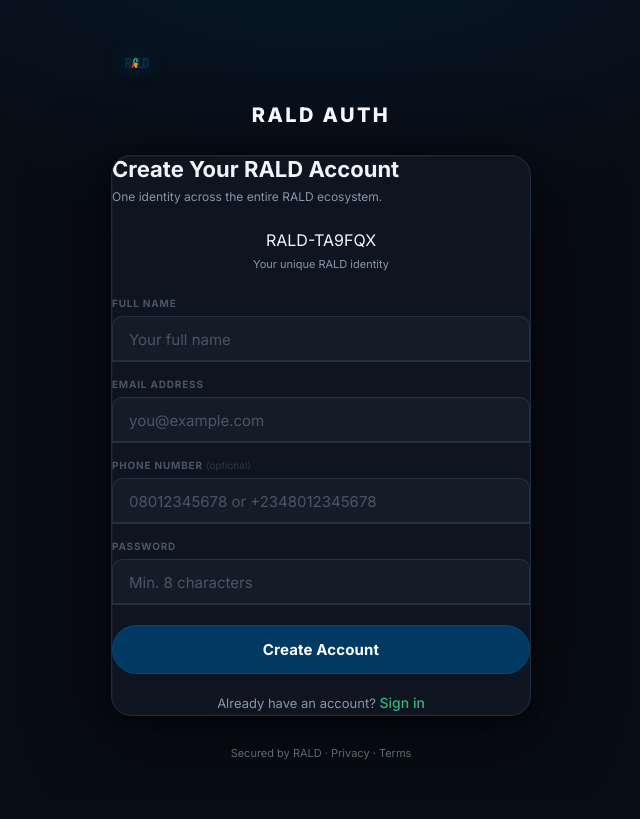
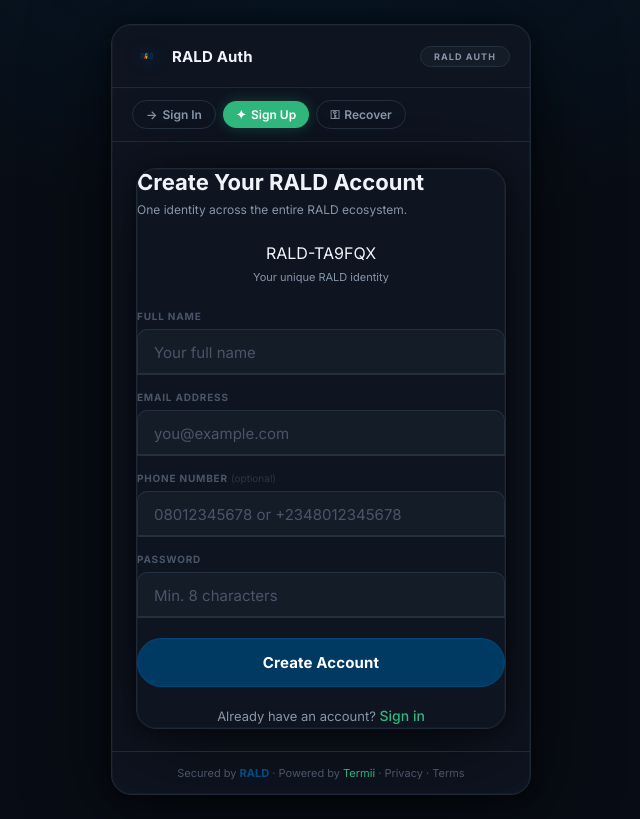
Before and after one commit to Ostinato-Loop/rald-auth-ui, a React (Vite) app: page /signup in a window 1280 px wide. Shown: the whole page, without its empty margins (319-959 px from the left). Built offline with nearby package versions, Linux system fonts and the light colour scheme; no server answers.

Commit message:
feat: Loop-style shell — header+logo+badge, 3-tab nav, footer

```diff
--- a/src/App.tsx
+++ b/src/App.tsx
@@ -1,7 +1,6 @@
 import { useState, useEffect, createContext, useContext } from "react";
 import { Router, Route, Switch, useLocation } from "wouter";
 import { api, saveToken, clearToken, getToken, type AuthUser } from "./lib/api";
-import Logo from "./components/Logo";
 import IdentityPage  from "./pages/Identity";
 import VerifyPage    from "./pages/Verify";
 import PasswordPage  from "./pages/Password";
@@ -27,38 +26,62 @@ export function useAuth() {
   return useContext(AuthContext);
 }
 
-function AuthShell({ children }: { children: React.ReactNode }) {
+type TabId = "signin" | "signup" | "recover";
+
+function AuthShell({ children, tab }: { children: React.ReactNode; tab: TabId }) {
+  const [, navigate] = useLocation();
+
+  const tabs: { id: TabId; label: string; icon: string; path: string }[] = [
+    { id: "signin",  label: "Sign In",  icon: "→", path: "/" },
+    { id: "signup",  label: "Sign Up",  icon: "✦", path: "/signup" },
+    { id: "recover", label: "Recover",  icon: "⚿", path: "/reset" },
+  ];
+
   return (
     <div className="auth-shell">
       <div className="auth-shell-inner">
-        {/* Logo + title */}
-        <div style={{ textAlign: "center", marginBottom: 28 }}>
-          <Logo size={52} />
-          <h2 style={{
-            marginTop: 14,
-            fontSize: 20,
-            fontWeight: 800,
-            letterSpacing: ".12em",
-            color: "#F5F7FA",
-          }}>
-            RALD AUTH
-          </h2>
+        <div className="rald-card">
+
+          {/* ── Header ──────────────────────────────────────────── */}
+          <div className="card-header">
+            <div className="brand-row">
+              <img src="/rald-logo.png" className="brand-logo" alt="RALD" />
+              <span className="brand-name">RALD Auth</span>
+            </div>
+            <span className="rald-auth-badge">RALD AUTH</span>
+          </div>
+
+          {/* ── Tab nav ─────────────────────────────────────────── */}
+          <div className="card-tabs">
+            {tabs.map((t) => (
+              <button
+                key={t.id}
+                className={`tab-btn ${tab === t.id ? "tab-active" : "tab-inactive"}`}
+                onClick={() => navigate(t.path)}
+                type="button"
+              >
+                <span>{t.icon}</span>
+                {t.label}
+              </button>
+            ))}
+          </div>
+
+          {/* ── Content ─────────────────────────────────────────── */}
+          <div className="card-body">
+            {children}
+          </div>
+
+          {/* ── Footer ──────────────────────────────────────────── */}
+          <div className="card-footer">
+            Secured by <span style={{ color: "#004d85", fontWeight: 700 }}>RALD</span>
+            {" · "}Powered by <span style={{ color: "#2EB67D" }}>Termii</span>
+            {" · "}
+            <a href="https://rald.cloud/privacy">Privacy</a>
+            {" · "}
+            <a href="https://rald.cloud/terms">Terms</a>
+          </div>
+
         </div>
-
-        {children}
-
-        <p style={{
-          textAlign: "center",
-          fontSize: 11,
-          color: "#606870",
-          marginTop: 28,
-          lineHeight: 1.7,
-        }}>
-          Secured by RALD ·{" "}
-          <a href="https://rald.cloud/privacy" style={{ color: "#606870" }}>Privacy</a>
-          {" · "}
-          <a href="https://rald.cloud/terms" style={{ color: "#606870" }}>Terms</a>
-        </p>
       </div>
     </div>
   );
@@ -74,14 +97,8 @@ function RequireAuth({ children }: { children: React.ReactNode }) {
 
   if (loading) {
     return (
-      <div style={{
-        display: "flex",
-        alignItems: "center",
-        justifyContent: "center",
-        height: "100vh",
-        background: "var(--bg)",
-      }}>
-        <span className="spinner" style={{ color: "var(--green)", width: 32, height: 32, borderWidth: 3 }} />
+      <div style={{ display: "flex", alignItems: "center", justifyContent: "center", height: "100vh", background: "var(--bg)" }}>
+        <span className="spinner" style={{ color: "var(--green)", width: 28, height: 28, borderWidth: 3 }} />
       </div>
     );
   }
@@ -90,7 +107,7 @@ function RequireAuth({ children }: { children: React.ReactNode }) {
 }
 
 export default function App() {
-  const [user, setUser]     = useState<AuthUser | null>(null);
+  const [user, setUser]       = useState<AuthUser | null>(null);
   const [loading, setLoading] = useState(true);
 
   useEffect(() => {
@@ -102,65 +119,45 @@ export default function App() {
       .finally(() => setLoading(false));
   }, []);
 
-  const login = (token: string, u: AuthUser) => {
-    saveToken(token);
-    setUser(u);
-  };
-
-  const logout = () => {
-    clearToken();
-    setUser(null);
-  };
+  const login  = (token: string, u: AuthUser) => { saveToken(token); setUser(u); };
+  const logout = () => { clearToken(); setUser(null); };
 
   return (
     <AuthContext.Provider value={{ user, loading, login, logout }}>
       <Router>
         <Switch>
-          {/* Auth entry — identity field */}
           <Route path="/">
-            <AuthShell><IdentityPage /></AuthShell>
+            <AuthShell tab="signin"><IdentityPage /></AuthShell>
           </Route>
           <Route path="/login">
-            <AuthShell><IdentityPage /></AuthShell>
+            <AuthShell tab="signin"><IdentityPage /></AuthShell>
           </Route>
-
-          {/* OTP verify */}
           <Route path="/verify">
-            <AuthShell><VerifyPage /></AuthShell>
+            <AuthShell tab="signin"><VerifyPage /></AuthShell>
           </Route>
-
-          {/* Password sign-in */}
           <Route path="/password">
-            <AuthShell><PasswordPage /></AuthShell>
+            <AuthShell tab="signin"><PasswordPage /></AuthShell>
           </Route>
-
-          {/* Create account */}
           <Route path="/signup">
-            <AuthShell><SignupPage /></AuthShell>
+            <AuthShell tab="signup"><SignupPage /></AuthShell>
           </Route>
           <Route path="/register">
-            <AuthShell><SignupPage /></AuthShell>
+            <AuthShell tab="signup"><SignupPage /></AuthShell>
           </Route>
-
-          {/* Password reset */}
           <Route path="/reset">
-            <AuthShell><ResetPage /></AuthShell>
+            <AuthShell tab="recover"><ResetPage /></AuthShell>
           </Route>
           <Route path="/forgot">
-            <AuthShell><ResetPage /></AuthShell>
+            <AuthShell tab="recover"><ResetPage /></AuthShell>
           </Route>
-
-          {/* Post-auth dashboard */}
           <Route path="/dashboard">
             <RequireAuth><DashboardPage /></RequireAuth>
           </Route>
-
-          {/* 404 */}
           <Route>
-            <AuthShell>
-              <div className="rald-card" style={{ textAlign: "center", padding: "48px 32px" }}>
-                <p style={{ color: "var(--muted)", marginBottom: 20, fontSize: 15 }}>Page not found.</p>
-                <a href="/" style={{ color: "var(--green)" }}>← Back to sign in</a>
+            <AuthShell tab="signin">
+              <div style={{ textAlign: "center", padding: "32px 0" }}>
+                <p className="hint" style={{ marginBottom: 16 }}>Page not found.</p>
+                <a href="/" style={{ color: "var(--green)", fontSize: 14 }}>← Back to sign in</a>
               </div>
             </AuthShell>
           </Route>
```
